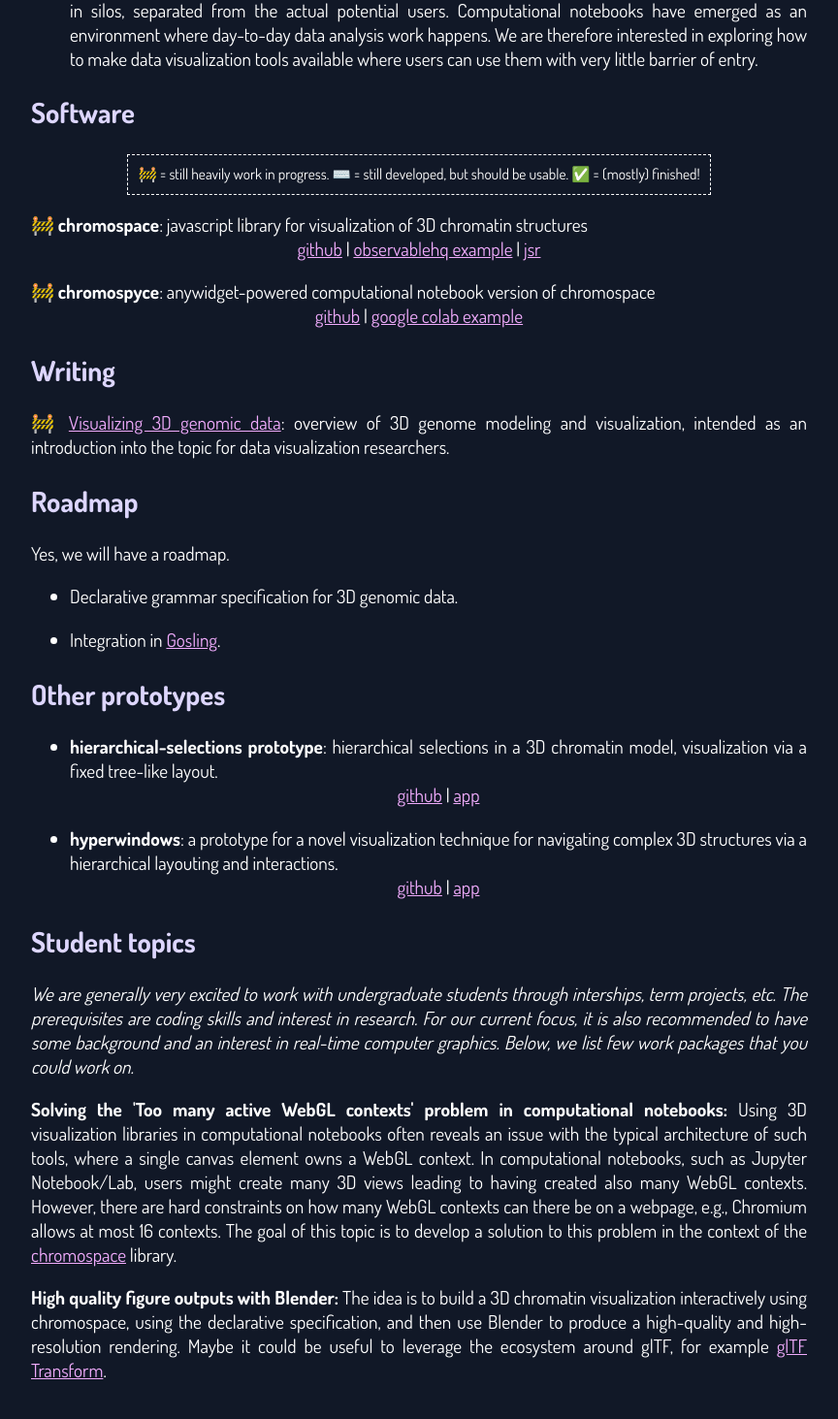
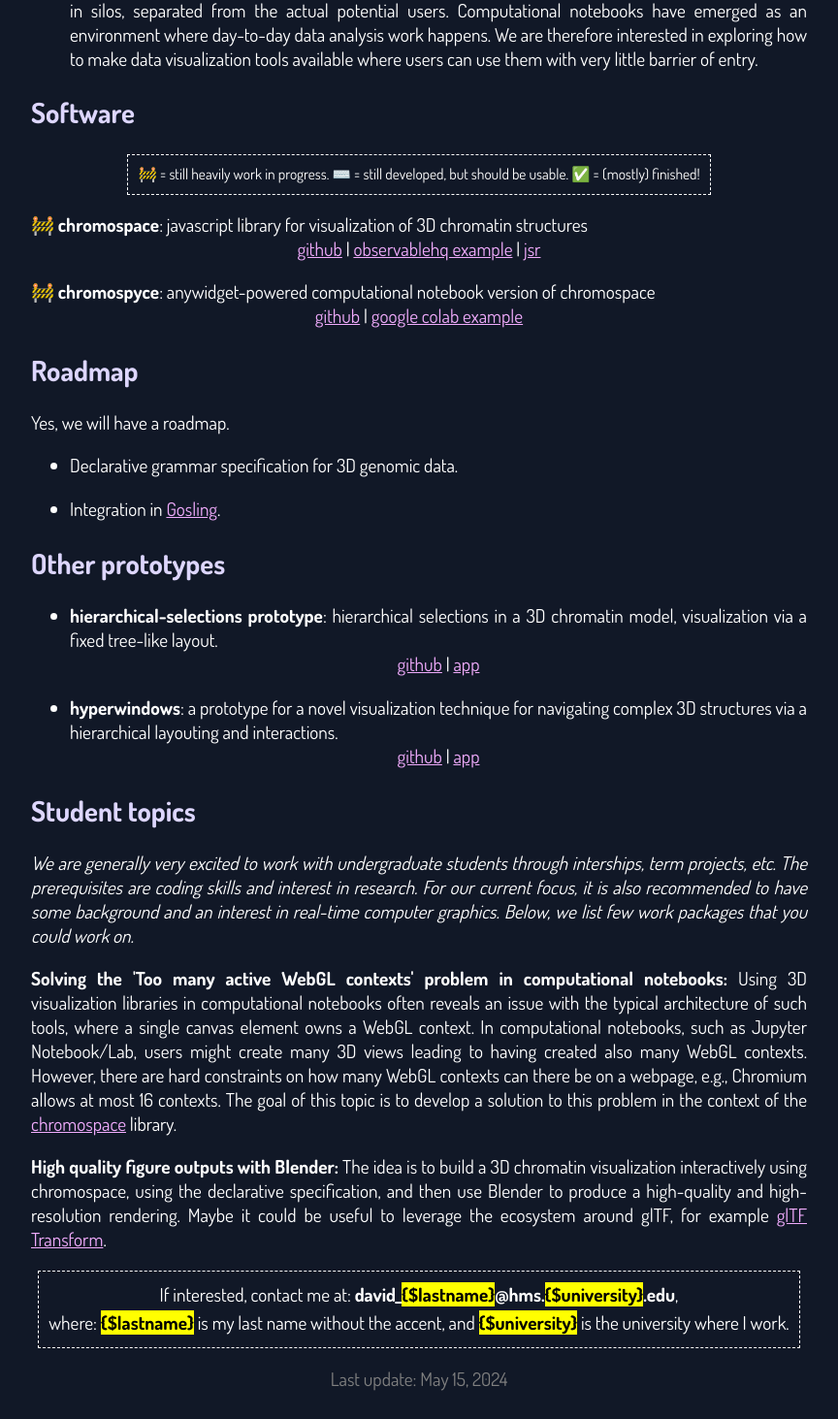
Before and after one commit to dvdkouril/dvdkouril.github.io, a SvelteKit app: page /spatial-genome in a window 1280 px wide. Shown: the part 1263-2726 px from the top of the page at 97% size, without its empty margins (208-1072 px from the left). Built offline with nearby package versions, Linux system fonts and the light colour scheme.

Commit message:
edits on the spatial-genome page

```diff
--- a/src/routes/spatial-genome/+page.svelte
+++ b/src/routes/spatial-genome/+page.svelte
@@ -1,6 +1,15 @@
 <script>
 	import teaser from "$lib/images/spatial-genome/teaser-tan2018-with-chunk.webp";
 	import hidiveLogo from "$lib/images/spatial-genome/hidive-white.png";
+
+	const currentDateFormatted = () => {
+		const tdy = new Date();
+		return tdy.toLocaleDateString("en-US", {
+			year: "numeric",
+			month: "long",
+			day: "numeric",
+		});
+	};
 </script>
 
 <svelte:head>
@@ -131,13 +140,13 @@
 		>
 	</p>
 
-	<h2>Writing</h2>
-	<p>
-		🚧 <a href="https://www.davidkouril.com/really-3d-genome/"
-			>Visualizing 3D genomic data</a
-		>: overview of 3D genome modeling and visualization, intended as an
-		introduction into the topic for data visualization researchers.
-	</p>
+	<!-- <h2>Writing</h2> -->
+	<!-- <p> -->
+	<!-- 	🚧 <a href="https://www.davidkouril.com/really-3d-genome/" -->
+	<!-- 		>Visualizing 3D genomic data</a -->
+	<!-- 	>: overview of 3D genome modeling and visualization, intended as an -->
+	<!-- 	introduction into the topic for data visualization researchers. -->
+	<!-- </p> -->
 
 	<h2>Roadmap</h2>
 	<p>Yes, we will have a roadmap.</p>
@@ -220,6 +229,22 @@
 		leverage the ecosystem around glTF, for example
 		<a href="https://gltf-transform.dev">glTF Transform</a>.
 	</p>
+
+	<div class="legend-wrapper">
+		<span class="legend" style="font-size: 1em; line-height: 1.5;">
+			If interested, contact me at:
+			<strong
+				>david_<mark>&lbrace;$lastname&rbrace;</mark>@hms.<mark
+					>&lbrace;$university&rbrace;</mark
+				>.edu</strong
+			>,<br />
+			where: <strong><mark>&lbrace;$lastname&rbrace;</mark></strong> is my
+			last name without the accent, and
+			<strong><mark>&lbrace;$university&rbrace;</mark></strong> is the university
+			where I work.
+		</span>
+	</div>
+	<div id="footer">Last update: {currentDateFormatted()}</div>
 </div>
 
 <style>
@@ -276,4 +301,9 @@
 		vertical-align: baseline;
 		margin: 0 5px 0 0;
 	}
+	#footer {
+		text-align: center;
+		padding: 20px;
+		color: gray;
+	}
 </style>
```
